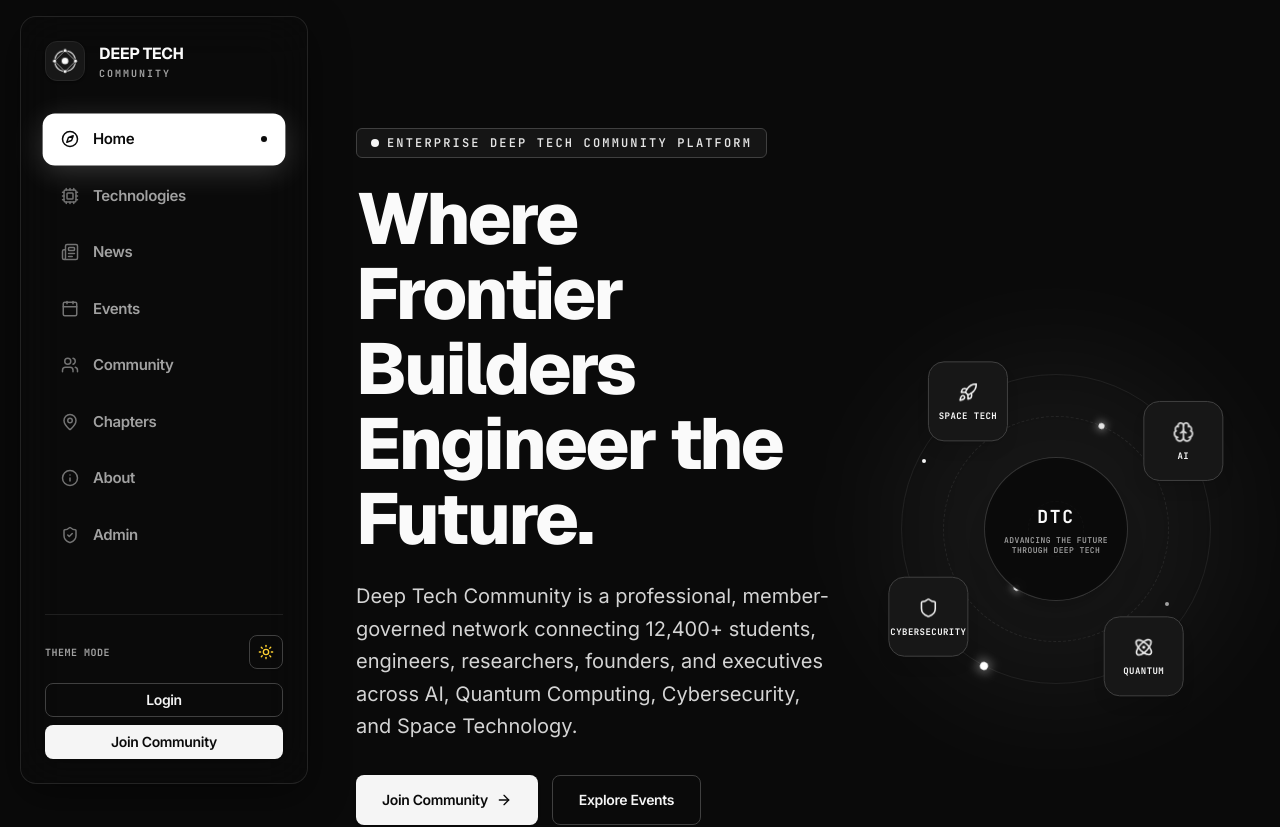
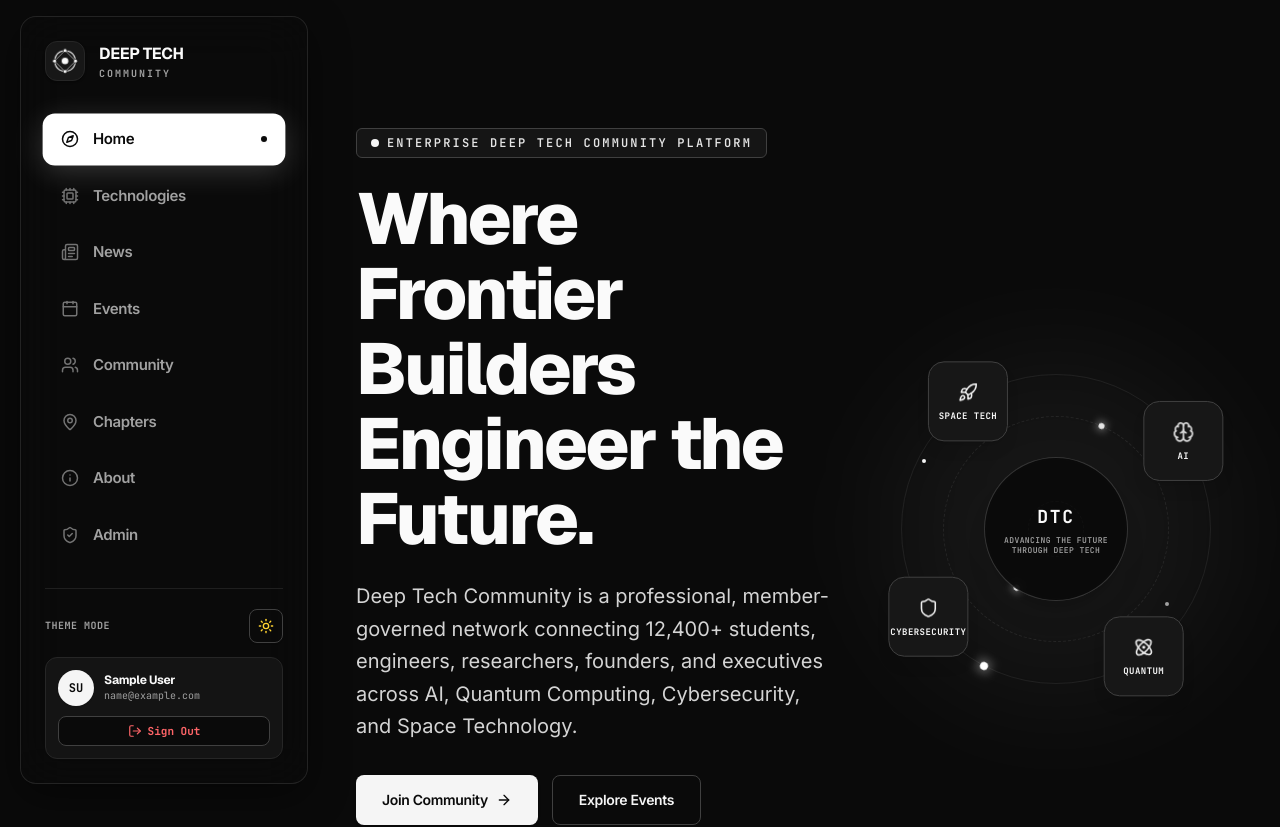
Before and after one commit to Shivammishra0001/deep-tech-community, a Next.js app: page / in a window 1280 px wide. Shown: the top 827 px of the page. Built offline with nearby package versions, Linux system fonts and the light colour scheme; sample sign-in values are in the browser's storage.

Commit message:
Display user profile avatar badge and logout button in navigation sidebar when authenticated

```diff
--- a/src/components/chrome.tsx
+++ b/src/components/chrome.tsx
@@ -5,7 +5,7 @@ import Link from "next/link";
 import { usePathname, useRouter } from "next/navigation";
 import { useTheme } from "next-themes";
 import { motion } from "framer-motion";
-import { Menu, X, Sun, Moon, ArrowRight, Check, Compass, Cpu, Newspaper, Calendar, Users, MapPin, Info, ShieldCheck } from "lucide-react";
+import { Menu, X, Sun, Moon, ArrowRight, Check, Compass, Cpu, Newspaper, Calendar, Users, MapPin, Info, ShieldCheck, LogOut, User as UserIcon } from "lucide-react";
 import { Container, cx, Button, Input } from "@/components/ui";
 
 const SOCIALS: { label: string; path: string }[] = [
@@ -110,9 +110,37 @@ function ThemeToggle() {
 export function SidebarNav() {
   const [mobileOpen, setMobileOpen] = useState(false);
   const [activeSection, setActiveSection] = useState("hero");
+  const [user, setUser] = useState<{ name: string; email: string } | null>(null);
   const pathname = usePathname();
 
   useEffect(() => setMobileOpen(false), [pathname]);
+
+  useEffect(() => {
+    const checkUser = () => {
+      try {
+        const stored = localStorage.getItem("dts_user");
+        if (stored) {
+          setUser(JSON.parse(stored));
+        } else {
+          setUser(null);
+        }
+      } catch {
+        setUser(null);
+      }
+    };
+    checkUser();
+    window.addEventListener("storage", checkUser);
+    return () => window.removeEventListener("storage", checkUser);
+  }, [pathname]);
+
+  const handleLogout = () => {
+    try {
+      localStorage.removeItem("dts_user");
+      localStorage.removeItem("dts_token");
+    } catch {}
+    setUser(null);
+    window.location.href = "/login";
+  };
 
   // Scroll Spy with IntersectionObserver for rock-solid active tab switching
   useEffect(() => {
@@ -218,6 +246,30 @@ export function SidebarNav() {
             <ThemeToggle />
           </div>
 
+          {user ? (
+            <div className="rounded-xl border border-neutral-300 bg-neutral-100/90 p-3 dark:border-neutral-800 dark:bg-neutral-900/90 shadow-xs">
+              <div className="flex items-center gap-2.5">
+                <div className="flex size-9 shrink-0 items-center justify-center rounded-full bg-neutral-900 font-mono text-xs font-bold text-neutral-50 dark:bg-neutral-100 dark:text-neutral-950 shadow-xs">
+                  {user.name ? user.name.split(" ").map((n) => n[0]).join("").toUpperCase().slice(0, 2) : "U"}
+                </div>
+                <div className="flex-1 min-w-0">
+                  <p className="font-display text-xs font-bold tracking-tight text-neutral-900 dark:text-neutral-50 truncate">
+                    {user.name || "Member"}
+                  </p>
+                  <p className="font-mono text-[10px] text-neutral-500 dark:text-neutral-400 truncate">
+                    {user.email}
+                  </p>
+                </div>
+              </div>
+              <button
+                type="button"
+                onClick={handleLogout}
+                className="mt-2.5 flex w-full items-center justify-center gap-1.5 rounded-lg border border-neutral-300 bg-white py-1.5 font-mono text-[11px] font-bold text-red-600 transition-colors hover:bg-red-50 dark:border-neutral-700 dark:bg-neutral-950 dark:text-red-400 dark:hover:bg-red-950/40 cursor-pointer"
+              >
+                <LogOut className="size-3.5" /> Sign Out
+              </button>
+            </div>
+          ) : (
             <div className="grid gap-2">
               <Button href="/login" variant="outline" size="sm" className="w-full justify-center">
                 Login
@@ -226,6 +278,7 @@ export function SidebarNav() {
                 Join Community
               </Button>
             </div>
+          )}
         </div>
       </aside>
 
@@ -238,9 +291,17 @@ export function SidebarNav() {
 
           <div className="flex items-center gap-2">
             <ThemeToggle />
+            {user ? (
+              <div className="flex items-center gap-2 rounded-full border border-neutral-300 bg-neutral-100 p-1 dark:border-neutral-800 dark:bg-neutral-900">
+                <div className="flex size-7 items-center justify-center rounded-full bg-neutral-900 font-mono text-[10px] font-bold text-neutral-50 dark:bg-neutral-100 dark:text-neutral-950">
+                  {user.name ? user.name.split(" ").map((n) => n[0]).join("").toUpperCase().slice(0, 2) : "U"}
+                </div>
+              </div>
+            ) : (
               <Button href="/join" variant="primary" size="sm" className="hidden sm:inline-flex">
                 Join Community
               </Button>
+            )}
             <button
               onClick={() => setMobileOpen(!mobileOpen)}
               aria-label={mobileOpen ? "Close menu" : "Open menu"}
@@ -265,13 +326,35 @@ export function SidebarNav() {
                   {item.label}
                 </Link>
               ))}
-              <div className="mt-2 flex gap-2 border-t border-neutral-200 pt-3 dark:border-neutral-800">
+              <div className="mt-2 border-t border-neutral-200 pt-3 dark:border-neutral-800">
+                {user ? (
+                  <div className="flex items-center justify-between">
+                    <div className="flex items-center gap-2">
+                      <div className="flex size-8 items-center justify-center rounded-full bg-neutral-900 font-mono text-xs font-bold text-neutral-50 dark:bg-neutral-100 dark:text-neutral-950">
+                        {user.name ? user.name.split(" ").map((n) => n[0]).join("").toUpperCase().slice(0, 2) : "U"}
+                      </div>
+                      <div>
+                        <p className="font-display text-xs font-bold text-neutral-900 dark:text-neutral-50">{user.name}</p>
+                        <p className="font-mono text-[10px] text-neutral-500 dark:text-neutral-400">{user.email}</p>
+                      </div>
+                    </div>
+                    <button
+                      onClick={handleLogout}
+                      className="rounded-lg border border-red-300 px-3 py-1.5 font-mono text-xs font-bold text-red-600 dark:border-red-800 dark:text-red-400"
+                    >
+                      Sign Out
+                    </button>
+                  </div>
+                ) : (
+                  <div className="flex gap-2">
                     <Button href="/login" variant="outline" size="sm" className="flex-1">
                       Login
                     </Button>
                     <Button href="/join" variant="primary" size="sm" className="flex-1">
                       Join Community
                     </Button>
+                  </div>
+                )}
               </div>
             </Container>
           </div>
```
Lines whose indentation alone changed are shown as unchanged.
